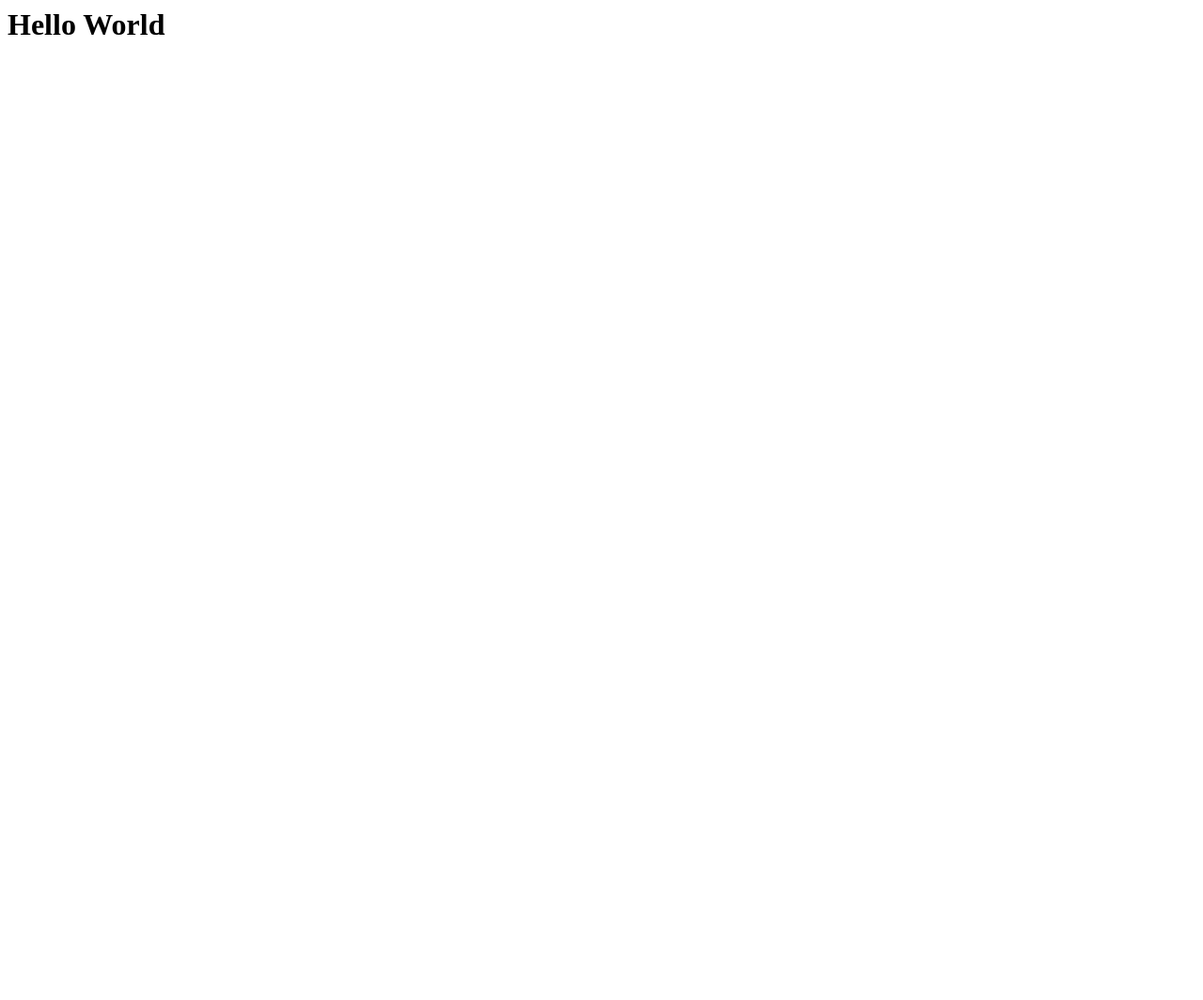
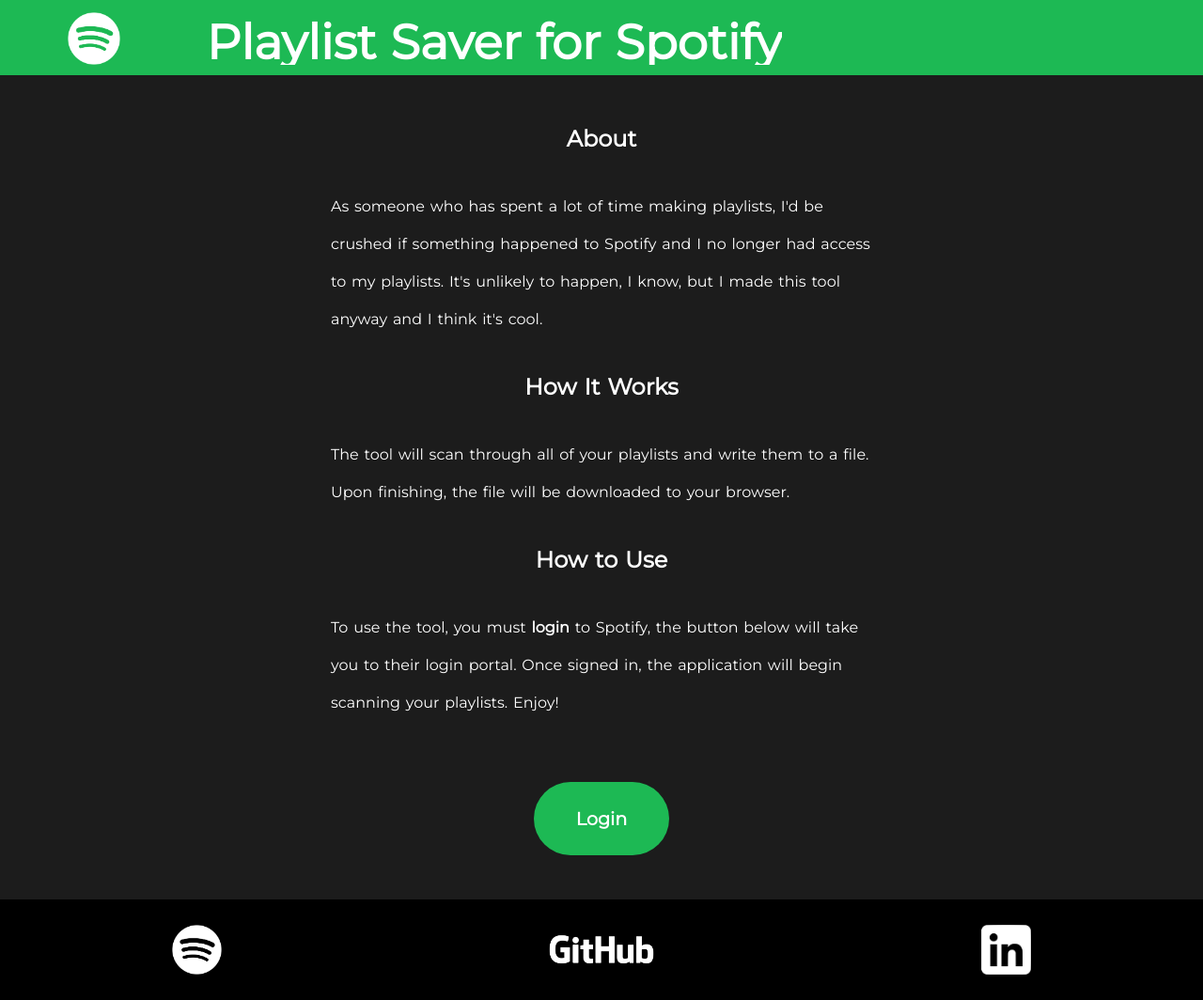
Before and after one commit to Whalem56/playlist-saver-spotify, a website: page public/views/index.html in a window 1280 px wide. Shown: the whole page at 94% size. Before the commit the page ends 800 px from the top, so only its background shows below. Drawn offline with Linux system fonts and the light colour scheme.

Commit message:
OAuth2.0 working using node-fetch. Updated UI for index.html. About to add client side script functionality for parsing playlists using access token.

```diff
--- a/package.json
+++ b/package.json
@@ -15,6 +15,7 @@
     "dotenv": "^8.1.0",
     "express": "^4.17.1",
     "morgan": "^1.9.1",
+    "node-fetch": "^2.6.0",
     "querystring": "^0.2.0"
   },
   "devDependencies": {
--- /dev/null
+++ b/public/scripts/download.js
@@ -0,0 +1,2 @@
+alert("This is a test");
+window.location.href = "https://www.google.com";
--- /dev/null
+++ b/public/scripts/index.js
@@ -0,0 +1,3 @@
+window.onload = function() {
+  // get rid of cookies
+};
--- /dev/null
+++ b/public/styles/index.css
@@ -0,0 +1,146 @@
+*,
+*::before,
+*::after {
+  margin: 0;
+  box-sizing: border-box;
+}
+
+body {
+  margin: 0;
+  font-family: Montserrat, Arial, Helvetica, sans-serif;
+  background: rgb(28, 28, 28);
+  color: white;
+  word-spacing: 0.1rem;
+}
+
+a {
+  display: inline-block;
+  text-decoration: none;
+  color: white;
+}
+
+header {
+  margin-bottom: 3rem;
+}
+
+main {
+  padding-bottom: 100px;
+}
+
+#pageContainer {
+  position: relative;
+  min-height: 100vh;
+}
+
+#contentContainer {
+  padding-bottom: 12%;
+}
+
+#headerGrid {
+  display: grid;
+  grid-template-columns: 1fr 6fr;
+  grid-column-gap: 2rem;
+  justify-items: center;
+  background: rgb(29, 185, 84);
+  width: 100%;
+  height: 10vh;
+  padding: 0.8rem;
+}
+
+#headerGrid h1 {
+  white-space: nowrap;
+  overflow: hidden;
+  text-overflow: ellipsis;
+  justify-self: left;
+}
+
+#headerGrid a {
+  justify-self: center;
+}
+
+#spotifyLogo {
+  height: 7vh;
+}
+
+#title {
+  font-size: 3.2rem;
+}
+
+#footerIcon {
+  width: 50px;
+}
+
+footer {
+  display: flex;
+  position: absolute;
+  height: 10%;
+  width: 100%;
+  bottom: 0;
+  background: black;
+  align-items: center;
+  justify-content: space-around;
+  padding: 0.8rem;
+}
+
+footer a {
+  display: block;
+  background: black;
+  height: 65%;
+}
+
+footer a img {
+  display: block;
+  height: 100%;
+  margin: 0;
+}
+
+.container {
+  width: 50%;
+  line-height: 2.5rem;
+  margin: auto;
+  text-align: center;
+}
+
+.container p {
+  text-align: left;
+  margin: 2rem;
+}
+
+.button {
+  display: inline-block;
+  background: rgb(29, 185, 84);
+  color: white;
+  border: none;
+  cursor: pointer;
+  padding: 19px 45px 19px;
+  margin-top: 2rem;
+  border-radius: 500px;
+  font-weight: bold;
+  font-size: 1.2rem;
+  text-align: center;
+}
+
+.button:hover {
+  background: rgb(30, 215, 96);
+}
+
+@media (max-width: 1250px) {
+  #contentContainer {
+    padding-bottom: 20%;
+    /* Keep same as footer height */
+  }
+}
+
+@media (max-width: 875px) {
+  #contentContainer {
+    padding-bottom: 30%;
+    /* Keep same as footer height */
+  }
+}
+
+@media (max-width: 650px) {
+  #contentContainer {
+    padding-bottom: 35%;
+    /* Keep same as footer height */
+  }
+}
--- a/public/views/index.html
+++ b/public/views/index.html
@@ -1 +1,69 @@
-<h1>Hello World</h1>
+<html lang="en">
+  <head>
+    <meta charset="UTF-8" />
+    <meta name="viewport" content="width=device-width, initial-scale=1.0" />
+    <meta http-equiv="X-UA-Compatible" content="ie=edge" />
+    <link
+      href="https://fonts.googleapis.com/css?family=Montserrat&display=swap"
+      rel="stylesheet"
+    />
+    <link rel="stylesheet" href="../styles/index.css" />
+    <link
+      rel="shortcut icon"
+      type="image/png"
+      href="../images/favicon-32x32.png"
+    />
+    <title>Playlist Saver</title>
+  </head>
+
+  <body>
+    <div id="pageContainer">
+      <header id="headerGrid">
+        <a href="https://www.spotify.com/us/" target="_blank"
+          ><img
+            id="spotifyLogo"
+            src="../images/Spotify_Icon_RGB_White.png"
+            alt="spotify logo"
+        /></a>
+        <h1 id="title">Playlist Saver for Spotify</h1>
+      </header>
+      <div id="contentContainer">
+        <div class="container">
+          <article id="mainArticle">
+            <h2>About</h2>
+            <p>
+              As someone who has spent a lot of time making playlists, I'd be
+              crushed if something happened to Spotify and I no longer had
+              access to my playlists. It's unlikely to happen, I know, but I
+              made this tool anyway and I think it's cool.
+            </p>
+            <h2>How It Works</h2>
+            <p>
+              The tool will scan through all of your playlists and write them to
+              a file. Upon finishing, the file will be downloaded to your
+              browser.
+            </p>
+            <h2>How to Use</h2>
+            <p>
+              To use the tool, you must <b>login</b> to Spotify, the button
+              below will take you to their login portal. Once signed in, the
+              application will begin scanning your playlists. Enjoy!
+            </p>
+            <a class="button" href="/auth/login">Login</a>
+          </article>
+        </div>
+      </div>
+      <footer id="footer">
+        <a href="https://www.spotify.com/us/" target="_blank"
+          ><img src="../images/Spotify_Icon_RGB_White.png" alt="spotify logo"
+        /></a>
+        <a href="https://github.com/Whalem56" target="_blank"
+          ><img src="../images/GitHub_Logo_White.png" alt="github logo"
+        /></a>
+        <a href="https://www.linkedin.com/in/will-richardson/" target="_blank"
+          ><img src="../images/linkedin-3-512.png" alt="linkedin logo"
+        /></a>
+      </footer>
+    </div>
+  </body>
+</html>
```
Also changed, not shown: routes/auth.js (+92 -2 lines), server.js (+9 -6 lines), public/images/GitHub_Logo_White.png (added), public/images/Spotify_Icon_RGB_White.png (added), public/images/favicon-32x32.png (added), public/images/linkedin-3-512.png (added), public/views/download.html (added), 1 other file.
